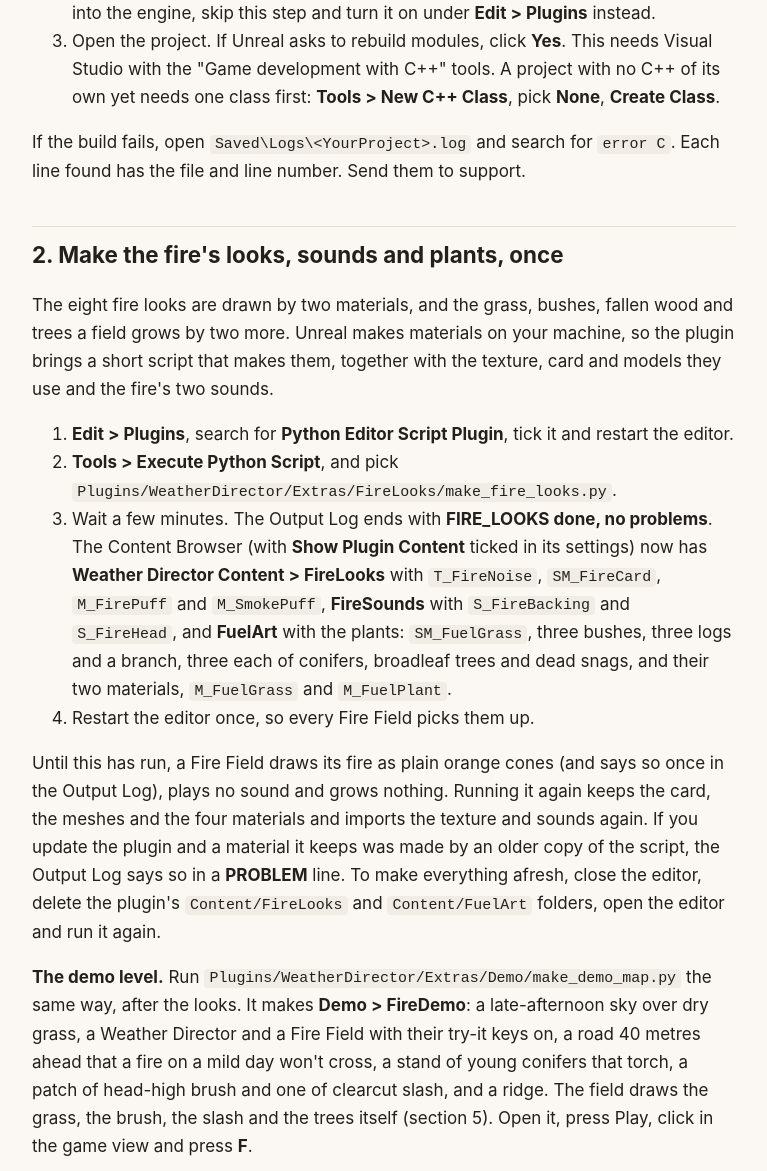
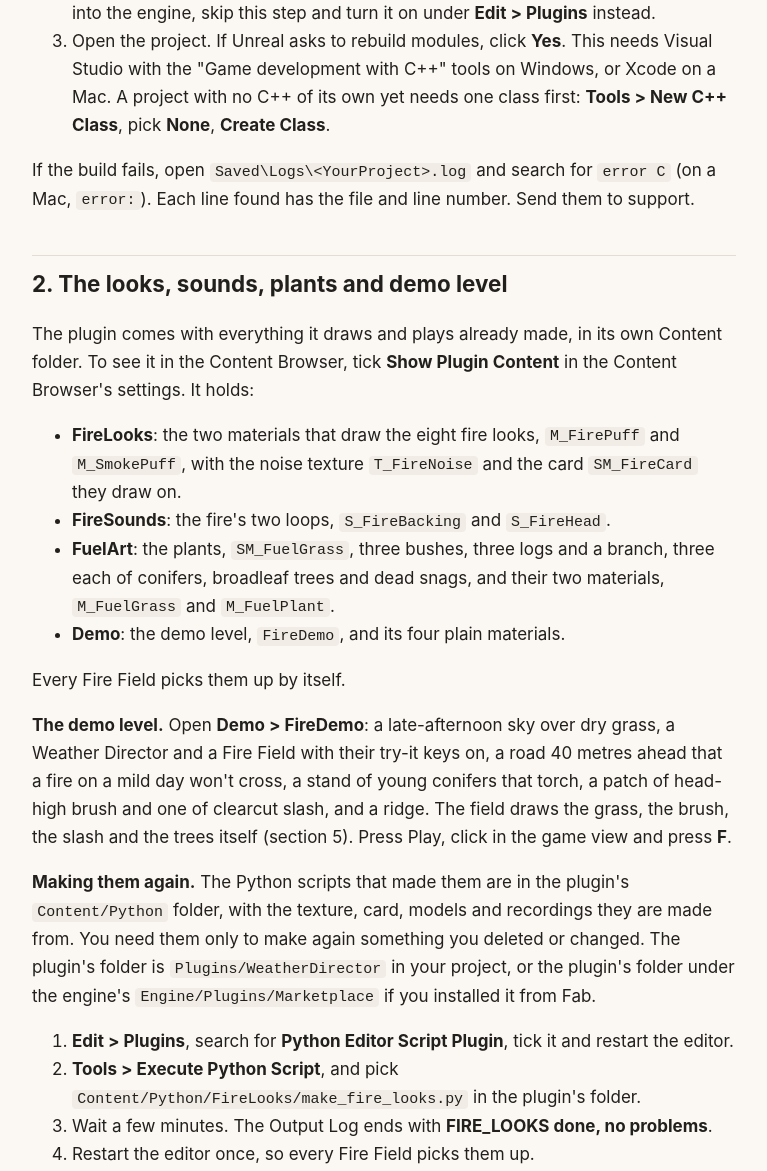
Before and after one commit to GraySun2/fire-behave-manual, a plain HTML site: page index.html in a window 1280 px wide. Shown: the part 1190-2361 px from the top of the page, without its empty margins (256-1023 px from the left). Drawn offline with Linux system fonts and the light colour scheme.

Commit message:
Republish the manual from its packaging rewrite
From the plugin's Docs/MANUAL.md at time-chamber c60ea63: Windows and Mac,
the looks, plants and demo level ship ready-made, and the not-affiliated line.

Co-Authored-By: Claude Opus 5.5 <noreply@anthropic.com>
Claude-Session: https://claude.ai/code/session_01UwqjgpLXhDGyNSMj8PRd7h

```diff
--- a/index.html
+++ b/index.html
@@ -27,9 +27,9 @@ footer{margin-top:3rem;color:var(--muted);font-size:.9rem;border-top:1px solid v
 </head>
 <body>
 <main>
-<h1 id="fire-behave-the-manual">Fire, BEHAVE! The manual</h1>
-<p><em>For Unreal Engine 5.9, on Windows. C++ plugin, usable from
-Blueprints or C++. Copyright 2026 AIGameDev.olution.</em></p>
+<h1 id="the-fire-behave-manual">The Fire, BEHAVE! manual</h1>
+<p><em>For Unreal Engine 5.9, on Windows and Mac. C++ plugin, usable
+from Blueprints or C++. Copyright 2026 AIGameDev.olution.</em></p>
 <p class="support">Questions or problems? Email support at <a href="mailto:bigfootHCIM@proton.me">bigfootHCIM@proton.me</a>.</p>
 
 <p>Fire, BEHAVE! is wildfire that behaves the way real fire does, in
@@ -47,8 +47,8 @@ C++ with no engine in it, and it ships with its tests.</p>
 <p><strong>Contents</strong></p>
 <ol type="1">
 <li><a href="#1-install">Install</a></li>
-<li><a href="#2-make-the-fires-looks-sounds-and-plants-once">Make the
-fire's looks, sounds and plants, once</a></li>
+<li><a href="#2-the-looks-sounds-plants-and-demo-level">The looks,
+sounds, plants and demo level</a></li>
 <li><a href="#3-your-first-fire-in-five-minutes">Your first fire, in
 five minutes</a></li>
 <li><a href="#4-the-fire-looks">The fire looks</a></li>
@@ -76,66 +76,81 @@ installed it from Fab into the engine, skip this step and turn it on
 under <strong>Edit &gt; Plugins</strong> instead.</li>
 <li>Open the project. If Unreal asks to rebuild modules, click
 <strong>Yes</strong>. This needs Visual Studio with the "Game
-development with C++" tools. A project with no C++ of its own yet needs
-one class first: <strong>Tools &gt; New C++ Class</strong>, pick
-<strong>None</strong>, <strong>Create Class</strong>.</li>
+development with C++" tools on Windows, or Xcode on a Mac. A project
+with no C++ of its own yet needs one class first: <strong>Tools &gt; New
+C++ Class</strong>, pick <strong>None</strong>, <strong>Create
+Class</strong>.</li>
 </ol>
 <p>If the build fails, open
 <code>Saved\Logs\&lt;YourProject&gt;.log</code> and search for
-<code>error C</code>. Each line found has the file and line number. Send
-them to support.</p>
-<h2 id="2-make-the-fires-looks-sounds-and-plants-once">2. Make the
-fire's looks, sounds and plants, once</h2>
-<p>The eight fire looks are drawn by two materials, and the grass,
-bushes, fallen wood and trees a field grows by two more. Unreal makes
-materials on your machine, so the plugin brings a short script that
-makes them, together with the texture, card and models they use and the
-fire's two sounds.</p>
+<code>error C</code> (on a Mac, <code>error:</code>). Each line found
+has the file and line number. Send them to support.</p>
+<h2 id="2-the-looks-sounds-plants-and-demo-level">2. The looks, sounds,
+plants and demo level</h2>
+<p>The plugin comes with everything it draws and plays already made, in
+its own Content folder. To see it in the Content Browser, tick
+<strong>Show Plugin Content</strong> in the Content Browser's settings.
+It holds:</p>
+<ul>
+<li><strong>FireLooks</strong>: the two materials that draw the eight
+fire looks, <code>M_FirePuff</code> and <code>M_SmokePuff</code>, with
+the noise texture <code>T_FireNoise</code> and the card
+<code>SM_FireCard</code> they draw on.</li>
+<li><strong>FireSounds</strong>: the fire's two loops,
+<code>S_FireBacking</code> and <code>S_FireHead</code>.</li>
+<li><strong>FuelArt</strong>: the plants, <code>SM_FuelGrass</code>,
+three bushes, three logs and a branch, three each of conifers, broadleaf
+trees and dead snags, and their two materials, <code>M_FuelGrass</code>
+and <code>M_FuelPlant</code>.</li>
+<li><strong>Demo</strong>: the demo level, <code>FireDemo</code>, and
+its four plain materials.</li>
+</ul>
+<p>Every Fire Field picks them up by itself.</p>
+<p><strong>The demo level.</strong> Open <strong>Demo &gt;
+FireDemo</strong>: a late-afternoon sky over dry grass, a Weather
+Director and a Fire Field with their try-it keys on, a road 40 metres
+ahead that a fire on a mild day won't cross, a stand of young conifers
+that torch, a patch of head-high brush and one of clearcut slash, and a
+ridge. The field draws the grass, the brush, the slash and the trees
+itself (section 5). Press Play, click in the game view and press
+<strong>F</strong>.</p>
+<p><strong>Making them again.</strong> The Python scripts that made them
+are in the plugin's <code>Content/Python</code> folder, with the
+texture, card, models and recordings they are made from. You need them
+only to make again something you deleted or changed. The plugin's folder
+is <code>Plugins/WeatherDirector</code> in your project, or the plugin's
+folder under the engine's <code>Engine/Plugins/Marketplace</code> if you
+installed it from Fab.</p>
 <ol type="1">
 <li><strong>Edit &gt; Plugins</strong>, search for <strong>Python Editor
 Script Plugin</strong>, tick it and restart the editor.</li>
 <li><strong>Tools &gt; Execute Python Script</strong>, and pick
-<code>Plugins/WeatherDirector/Extras/FireLooks/make_fire_looks.py</code>.</li>
+<code>Content/Python/FireLooks/make_fire_looks.py</code> in the plugin's
+folder.</li>
 <li>Wait a few minutes. The Output Log ends with <strong>FIRE_LOOKS
-done, no problems</strong>. The Content Browser (with <strong>Show
-Plugin Content</strong> ticked in its settings) now has <strong>Weather
-Director Content &gt; FireLooks</strong> with <code>T_FireNoise</code>,
-<code>SM_FireCard</code>, <code>M_FirePuff</code> and
-<code>M_SmokePuff</code>, <strong>FireSounds</strong> with
-<code>S_FireBacking</code> and <code>S_FireHead</code>, and
-<strong>FuelArt</strong> with the plants: <code>SM_FuelGrass</code>,
-three bushes, three logs and a branch, three each of conifers, broadleaf
-trees and dead snags, and their two materials, <code>M_FuelGrass</code>
-and <code>M_FuelPlant</code>.</li>
+done, no problems</strong>.</li>
 <li>Restart the editor once, so every Fire Field picks them up.</li>
 </ol>
-<p>Until this has run, a Fire Field draws its fire as plain orange cones
-(and says so once in the Output Log), plays no sound and grows nothing.
-Running it again keeps the card, the meshes and the four materials and
-imports the texture and sounds again. If you update the plugin and a
-material it keeps was made by an older copy of the script, the Output
-Log says so in a <strong>PROBLEM</strong> line. To make everything
-afresh, close the editor, delete the plugin's
+<p>Running it keeps the card, the meshes and the four materials that are
+already there, and imports the texture and sounds again. If you update
+the plugin and a material it keeps was made by an older copy of the
+script, the Output Log says so in a <strong>PROBLEM</strong> line. To
+make everything afresh, close the editor, delete the plugin's
 <code>Content/FireLooks</code> and <code>Content/FuelArt</code> folders,
-open the editor and run it again.</p>
-<p><strong>The demo level.</strong> Run
-<code>Plugins/WeatherDirector/Extras/Demo/make_demo_map.py</code> the
-same way, after the looks. It makes <strong>Demo &gt; FireDemo</strong>:
-a late-afternoon sky over dry grass, a Weather Director and a Fire Field
-with their try-it keys on, a road 40 metres ahead that a fire on a mild
-day won't cross, a stand of young conifers that torch, a patch of
-head-high brush and one of clearcut slash, and a ridge. The field draws
-the grass, the brush, the slash and the trees itself (section 5). Open
-it, press Play, click in the game view and press <strong>F</strong>.</p>
+open the editor and run it. Without them, a Fire Field draws its fire as
+plain orange cones (and says so once in the Output Log), plays no sound
+and grows nothing.</p>
+<p><code>Content/Python/Demo/make_demo_map.py</code>, run the same way,
+makes the demo level again.</p>
 <p><strong>The look test levels.</strong>
-<code>Extras/Demo/make_look_test.py</code>, run the same way, makes
-<strong>Demo &gt; LookTest_Evening</strong> and
+<code>Content/Python/Demo/make_look_test.py</code>, run the same way,
+makes <strong>Demo &gt; LookTest_Evening</strong> and
 <strong>LookTest_Day</strong>: rows of small fields that light
 themselves, one panel for each of the eight looks, for steps of Flame
 Glow, Smoke Glow and Flame Stretch, for seven fuels, and under two kinds
 of trees, each with a sign. Fly along the rows to compare them. The
 director's number keys change the weather for all of them at once.</p>
-<p>To run it without opening the editor:
+<p>To run a script without opening the editor:
 <code>UnrealEditor-Cmd.exe &lt;YourProject&gt;.uproject -ExecutePythonScript="&lt;full path to make_fire_looks.py&gt;" -unattended</code>.
 Don't add <code>-nullrhi</code>, because the materials need a renderer
 to compile.</p>
@@ -249,11 +264,11 @@ ash, and <strong>Flame Stretch</strong> sets how far the flames stretch
 along their motion. <strong>Light At Start</strong>, under <strong>Try
 It</strong>, lights a fire in the middle of the field when the level
 starts.</p>
-<p><code>Extras/Demo/make_look_test.py</code> builds a test level of
-panels: small fields side by side, each burning from the start, one for
-each look, for steps of the three dials, for different fuels, and under
-trees. See <a
-href="#2-make-the-fires-looks-sounds-and-plants-once">section 2</a>.</p>
+<p><code>Content/Python/Demo/make_look_test.py</code> builds a test
+level of panels: small fields side by side, each burning from the start,
+one for each look, for steps of the three dials, for different fuels,
+and under trees. See <a
+href="#2-the-looks-sounds-plants-and-demo-level">section 2</a>.</p>
 <p>To use your own art, set <strong>Look Card Mesh</strong>,
 <strong>Look Flame Material</strong> and <strong>Look Smoke
 Material</strong>. The material reads its look from a scalar parameter
@@ -615,8 +630,9 @@ is yours.</li>
 the grass, bushes, logs or trees.</li>
 <li><strong>Not replicated.</strong> A multiplayer game should run the
 fire on the server and send what it needs.</li>
-<li><strong>Windows and Unreal 5.9.</strong> Built and tested with
-Unreal 5.9 and Visual Studio's MSVC compiler.</li>
+<li><strong>Unreal 5.9, on Windows and Mac.</strong> Built and tested
+with Unreal 5.9: with Visual Studio's MSVC compiler on Windows, and
+Apple's clang on a Mac.</li>
 </ul>
 <h2 id="13-credits-and-licence">13. Credits and licence</h2>
 <p>The plugin, its code, its shaders and its documentation are copyright
@@ -625,16 +641,18 @@ under the Fab end user licence that came with your purchase.</p>
 <p>The plants' models were made in code for the game Burn Director (Epic
 MegaJam 2026) by the plugin's author, and are drawn here with the
 plugin's own materials, without that game's cartoon outlines.
-<code>Extras/FuelArt/CREDITS.md</code> has the details.</p>
+<code>Content/Python/FuelArt/CREDITS.md</code> has the details.</p>
 <p>The fire's two sounds are recordings of real fires: the Maple Fire of
 14 August 2016, from the Yellowstone National Park sound library of the
 US National Park Service (public domain; credit: National Park Service),
 and "Big Branching Fire #1" by Joseph Sardin, BigSoundBank (CC0).
-<code>Extras/FireSounds/CREDITS.md</code> has the details.</p>
+<code>Content/Python/FireSounds/CREDITS.md</code> has the details.</p>
 <p>The fire's spread follows Rothermel (1972) and Andrews (2018), with
 the forty fuel models of Scott and Burgan (2005), crown fire after Van
 Wagner (1977) and Rothermel (1991), and spotting after Albini (1979).
 Its numbers are checked against BehavePlus.</p>
+<p>Fire, BEHAVE! is not made by, affiliated with or endorsed by the USDA
+Forest Service or the makers of BehavePlus.</p>
 <footer>Support: <a href="mailto:bigfootHCIM@proton.me">bigfootHCIM@proton.me</a>. Unreal and Unreal Engine are trademarks or registered trademarks of Epic Games, Inc. in the United States and elsewhere.</footer>
 </main>
 </body>
```
Also changed, not shown: 1 other file.
